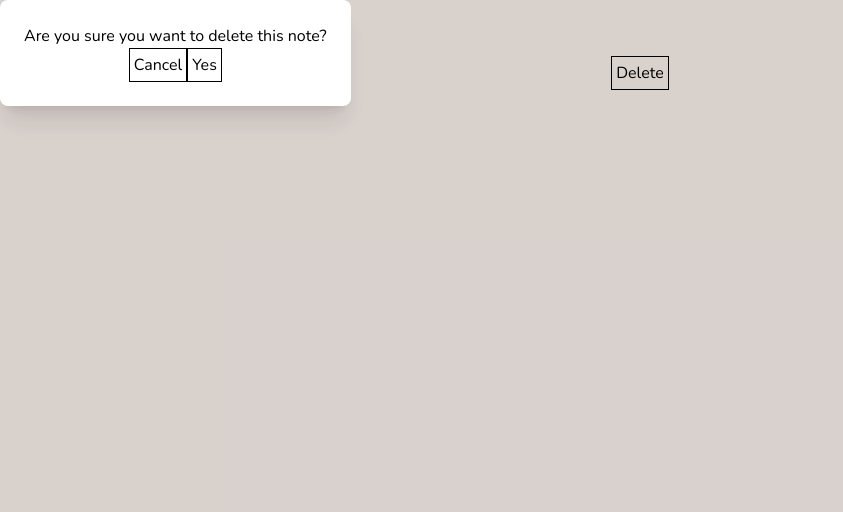
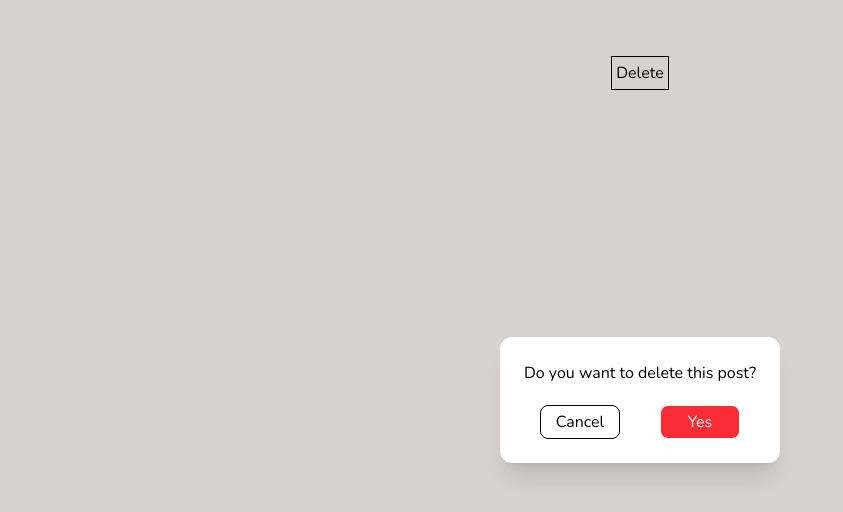
Before and after one commit to navjotmaan/satori-frontend, a React (Vite) app: page /1 in a window 1280 px wide. Both pictures are taken after a click on the button "Delete". Shown: the top 512 px of the page, without its empty margins (0-843 px from the left). Built offline with nearby package versions, Linux system fonts and the light colour scheme; no server answers; a web font is replaced by a local one.

Commit message:
fix dialog position and styling

```diff
--- a/src/components/Dialog.jsx
+++ b/src/components/Dialog.jsx
@@ -35,11 +35,11 @@ const Dialog = ({ open, onClose, note, quoteId = null, closePopup }) => {
 
     return (
         <>
-            <dialog ref={dialogRef} onClose={onClose} className="p-6 rounded-lg shadow-xl">
-                <p>Are you sure you want to delete this note?</p>
-                <div>
-                    <button onClick={onClose} className="border p-1">Cancel</button>
-                    <button onClick={note? deleteNote : deleteQuote} className="border p-1">Yes</button>
+            <dialog ref={dialogRef} onClose={onClose} className="m-auto p-6 rounded-xl shadow-xl">
+                <p>Do you want to delete this post?</p>
+                <div className="flex justify-center gap-10 mt-5">
+                    <button onClick={onClose} className="border p-1 w-20 rounded-lg cursor-pointer">Cancel</button>
+                    <button onClick={note? deleteNote : deleteQuote} className="border p-1 w-20 rounded-lg cursor-pointer bg-red-500 text-white">Yes</button>
                 </div>
             </dialog>
         </>
```
